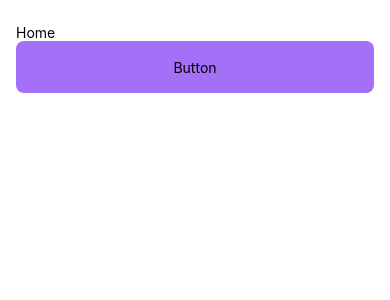
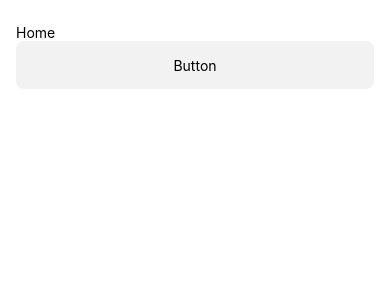
Before and after one commit to Jrm1992/yFood, a React Native app in the folder mobile/: screen / in a window 390 px wide. Shown: the top 300 px of the page. Built offline with nearby package versions, Linux system fonts and the light colour scheme.

Commit message:
mobile:feat: button componet

```diff
--- a/mobile/src/components/button.tsx
+++ b/mobile/src/components/button.tsx
@@ -15,10 +15,11 @@ export default function Button( { children } : ButtonProps) {
 
 const styles = StyleSheet.create({
   container: {
-    height: 52,
+    height: 48,
+    paddingHorizontal: 16,
     alignItems: 'center',
     justifyContent: 'center',
     borderRadius: 8,
-    backgroundColor: '#a370f7',
+    backgroundColor: '#f2f2f2',
   },
 });
```
